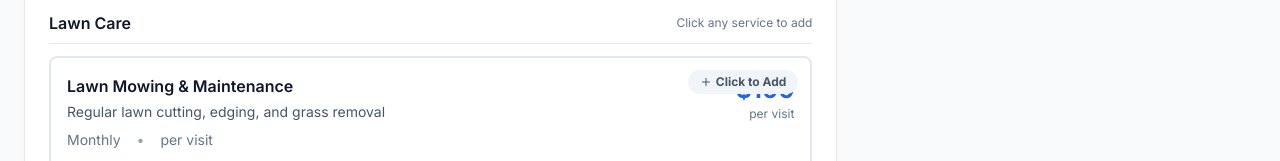
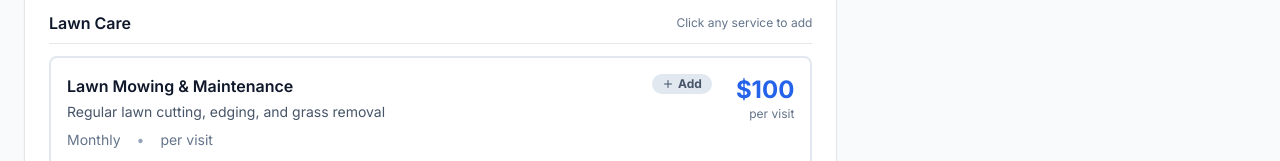
Before and after one commit to Iamtoluakin/preserve, a Next.js app: page /dashboard/work-orders/create in a window 1280 px wide. Shown: the part 639-800 px from the top of the page. Built offline with nearby package versions, Linux system fonts and the light colour scheme; no server answers.

Commit message:
Rebrand to Management Portal and fix service card layout to prevent badge overlap

```diff
--- a/src/app/dashboard/work-orders/create/page.tsx
+++ b/src/app/dashboard/work-orders/create/page.tsx
@@ -370,30 +370,31 @@ export default function CreateWorkOrderV2Page() {
                                   : 'border-slate-200 hover:border-blue-400 hover:shadow-md bg-white'
                               }`}
                             >
-                              {/* Selection Badge */}
-                              <div className={`absolute top-3 right-3 px-3 py-1 rounded-full text-xs font-bold flex items-center gap-1 ${
+                              <div className="flex items-start justify-between gap-4">
+                                {/* Left Content */}
+                                <div className="flex-1 min-w-0">
+                                  <div className="flex items-start gap-2 mb-1">
+                                    <h4 className={`font-semibold flex-1 ${isSelected ? 'text-green-900' : 'text-slate-900'}`}>
+                                      {service.name}
+                                    </h4>
+                                    {/* Status Badge - Inline with title */}
+                                    <div className={`px-2.5 py-0.5 rounded-full text-xs font-bold flex items-center gap-1 whitespace-nowrap flex-shrink-0 ${
                                       isSelected
                                         ? 'bg-green-600 text-white'
-                                  : 'bg-slate-100 text-slate-600'
+                                        : 'bg-slate-200 text-slate-600'
                                     }`}>
                                       {isSelected ? (
                                         <>
                                           <CheckCircle2 className="w-3 h-3" />
-                                    Added {selectedService && selectedService.quantity > 1 ? `(${selectedService.quantity})` : ''}
+                                          Added{selectedService && selectedService.quantity > 1 ? ` ×${selectedService.quantity}` : ''}
                                         </>
                                       ) : (
                                         <>
                                           <Plus className="w-3 h-3" />
-                                    Click to Add
+                                          Add
                                         </>
                                       )}
                                     </div>
-                              <div className="flex items-start justify-between">
-                                <div className="flex-1 pr-28">
-                                  <div className="flex items-center gap-2 mb-1">
-                                    <h4 className={`font-semibold ${isSelected ? 'text-green-900' : 'text-slate-900'}`}>
-                                      {service.name}
-                                    </h4>
                                   </div>
                                   <p className="text-sm text-slate-600 mb-2">{service.description}</p>
                                   <div className="flex items-center gap-4 text-sm">
@@ -405,8 +406,9 @@ export default function CreateWorkOrderV2Page() {
                                     <span className="text-slate-500">{service.unit}</span>
                                   </div>
                                 </div>
-                                <div className="text-right ml-4">
-                                  <div className="text-2xl font-bold text-blue-600">
+                                {/* Right Price - Always visible */}
+                                <div className="text-right flex-shrink-0 ml-2">
+                                  <div className="text-2xl font-bold text-blue-600 whitespace-nowrap">
                                     ${service.basePrice}
                                   </div>
                                   <div className="text-xs text-slate-500">{service.unit}</div>
--- a/src/app/page.tsx
+++ b/src/app/page.tsx
@@ -231,7 +231,7 @@ export default function HomePage() {
               <Link href="#about" className="text-slate-600 hover:text-blue-600 transition">About</Link>
               <Link href="#contact" className="text-slate-600 hover:text-blue-600 transition">Contact</Link>
               <Link href="/vendor/dashboard" className="text-slate-600 hover:text-blue-600 transition font-medium">
-                Vendor Portal
+                Management Portal
               </Link>
               <Link href="/dashboard" className="bg-blue-600 text-white px-6 py-2 rounded-lg hover:bg-blue-700 transition">
                 Client Portal
--- a/src/app/vendor/dashboard/page.tsx
+++ b/src/app/vendor/dashboard/page.tsx
@@ -123,7 +123,7 @@ export default function VendorDashboardPage() {
               </div>
               <div>
                 <h1 className="text-2xl font-bold">Preserve</h1>
-                <p className="text-blue-100 text-sm">Vendor Dashboard</p>
+                <p className="text-blue-100 text-sm">Management Portal</p>
               </div>
             </div>
             <div className="flex items-center gap-4">
```
Lines whose indentation alone changed are shown as unchanged.
